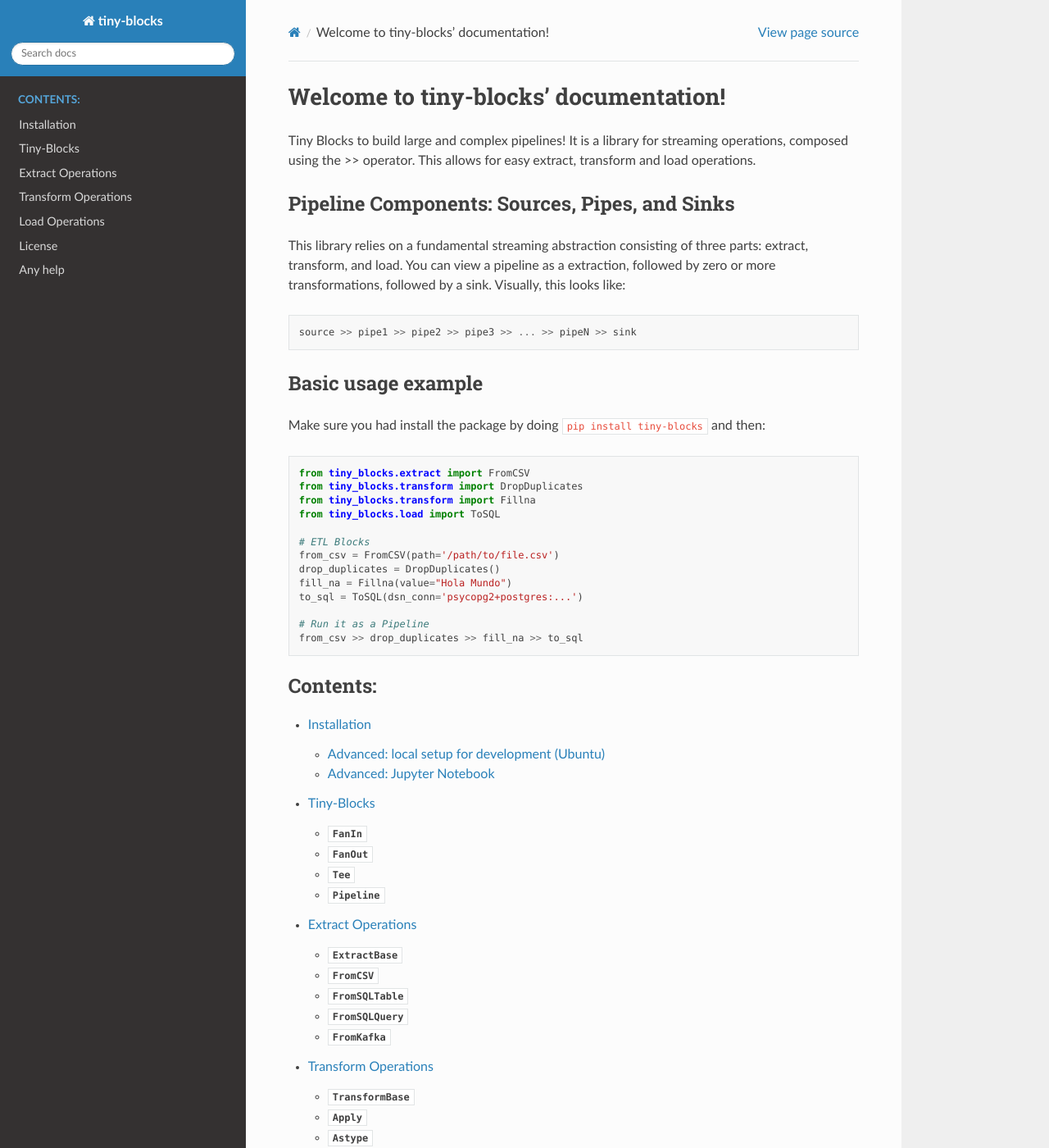
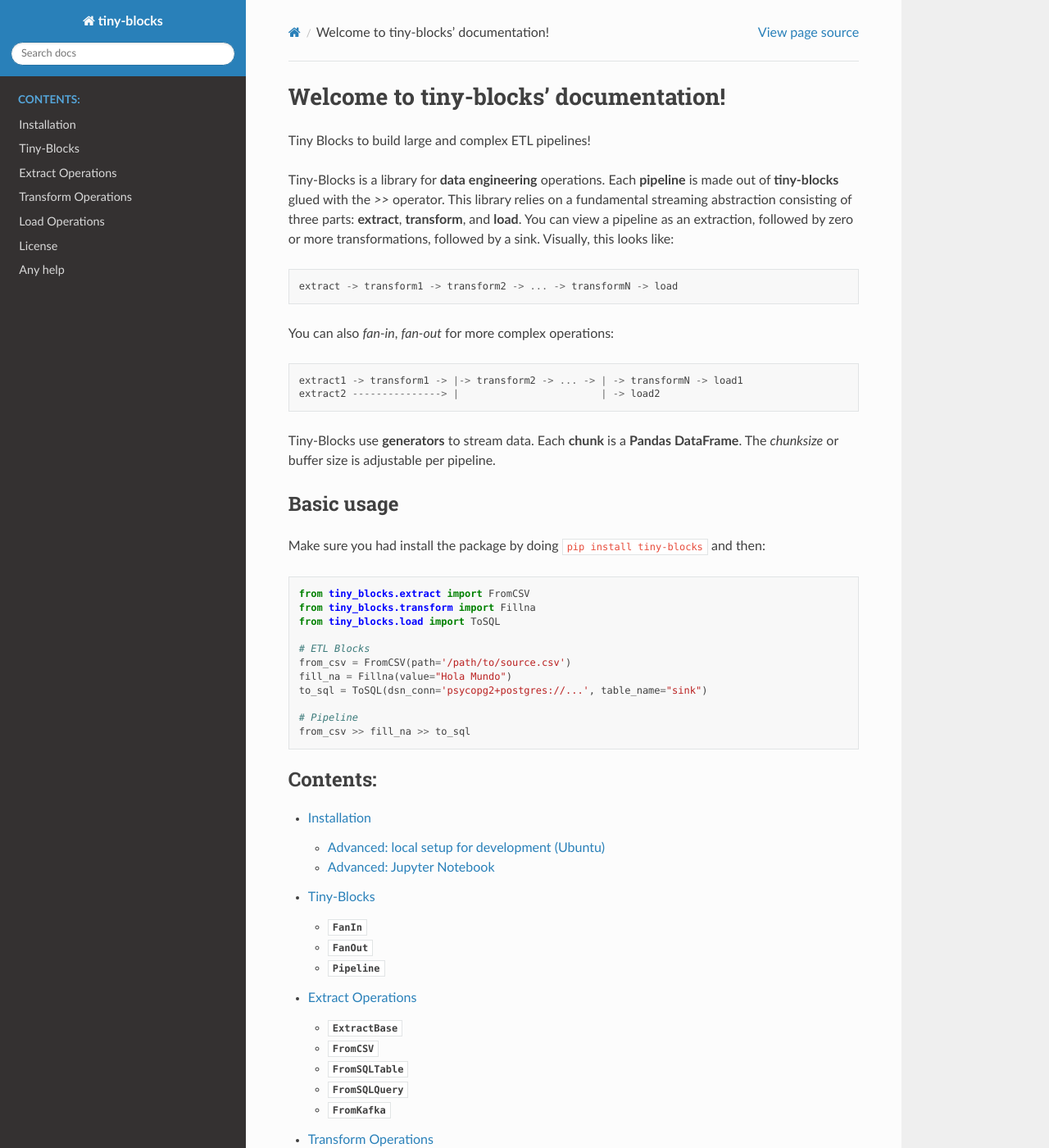
Before and after one commit to pyprogrammerblog/tiny-blocks, a Sphinx documentation site: the page built from docs/index.rst, in a window 1280 px wide and 1400 px high. Shown: the whole window at 82% size. Built offline with Sphinx 7.4.7 and the Read the Docs theme 2.0.0, drawn with Linux system fonts in a browser that asks for light colours.

```diff
--- a/docs/index.rst
+++ b/docs/index.rst
@@ -7,37 +7,44 @@
 Welcome to tiny-blocks' documentation!
 =======================================
 
-Tiny Blocks to build large and complex pipelines!
-It is a library for streaming operations, composed using the >> operator. This allows for easy extract, transform and load operations.
+Tiny Blocks to build large and complex ETL pipelines!
 
-Pipeline Components: Sources, Pipes, and Sinks
------------------------------------------------
-This library relies on a fundamental streaming abstraction consisting of three parts: extract, transform, and load.
-You can view a pipeline as a extraction, followed by zero or more transformations, followed by a sink.
+Tiny-Blocks is a library for **data engineering** operations.
+Each **pipeline** is made out of **tiny-blocks** glued with the `>>` operator.
+This library relies on a fundamental streaming abstraction consisting of three
+parts: **extract**, **transform**, and **load**. You can view a pipeline
+as an extraction, followed by zero or more transformations, followed by a sink.
 Visually, this looks like::
 
-   source >> pipe1 >> pipe2 >> pipe3 >> ... >> pipeN >> sink
+   extract -> transform1 -> transform2 -> ... -> transformN -> load
 
 
-Basic usage example
--------------------
+You can also `fan-in`, `fan-out` for more complex operations::
+
+   extract1 -> transform1 -> |-> transform2 -> ... -> | -> transformN -> load1
+   extract2 ---------------> |                        | -> load2
+
+
+Tiny-Blocks use **generators** to stream data. Each **chunk** is a **Pandas DataFrame**.
+The `chunksize` or buffer size is adjustable per pipeline.
+
+
+Basic usage
+------------
 
 Make sure you had install the package by doing ``pip install tiny-blocks`` and then::
 
    from tiny_blocks.extract import FromCSV
-   from tiny_blocks.transform import DropDuplicates
    from tiny_blocks.transform import Fillna
    from tiny_blocks.load import ToSQL
 
    # ETL Blocks
-   from_csv = FromCSV(path='/path/to/file.csv')
-   drop_duplicates = DropDuplicates()
+   from_csv = FromCSV(path='/path/to/source.csv')
    fill_na = Fillna(value="Hola Mundo")
-   to_sql = ToSQL(dsn_conn='psycopg2+postgres:...')
+   to_sql = ToSQL(dsn_conn='psycopg2+postgres://...', table_name="sink")
 
-   # Run it as a Pipeline
-   from_csv >> drop_duplicates >> fill_na >> to_sql
-
+   # Pipeline
+   from_csv >> fill_na >> to_sql
 
 .. toctree::
    :maxdepth: 2
--- a/pyproject.toml
+++ b/pyproject.toml
@@ -1,6 +1,6 @@
 [tool.poetry]
 name = "tiny_blocks"
-version = "0.1.11"
+version = "0.1.12"
 description = "Tiny Block Operations for Data Pipelines"
 readme = "README.md"
 license = "LICENSE"
--- a/tiny_blocks/__init__.py
+++ b/tiny_blocks/__init__.py
@@ -1,4 +1,4 @@
-from tiny_blocks.pipeline import FanIn, FanOut, Pipeline, Tee
+from tiny_blocks.pipeline import FanIn, FanOut, Pipeline
 
 
-__all__ = ["FanIn", "FanOut", "Tee", "Pipeline"]
+__all__ = ["FanIn", "FanOut", "Pipeline"]
```
Also changed, not shown: CHANGELOG.md (+6 -0 lines), README.md (+18 -31 lines), docs/tiny-blocks.rst (+0 -8 lines), 6 other files.
